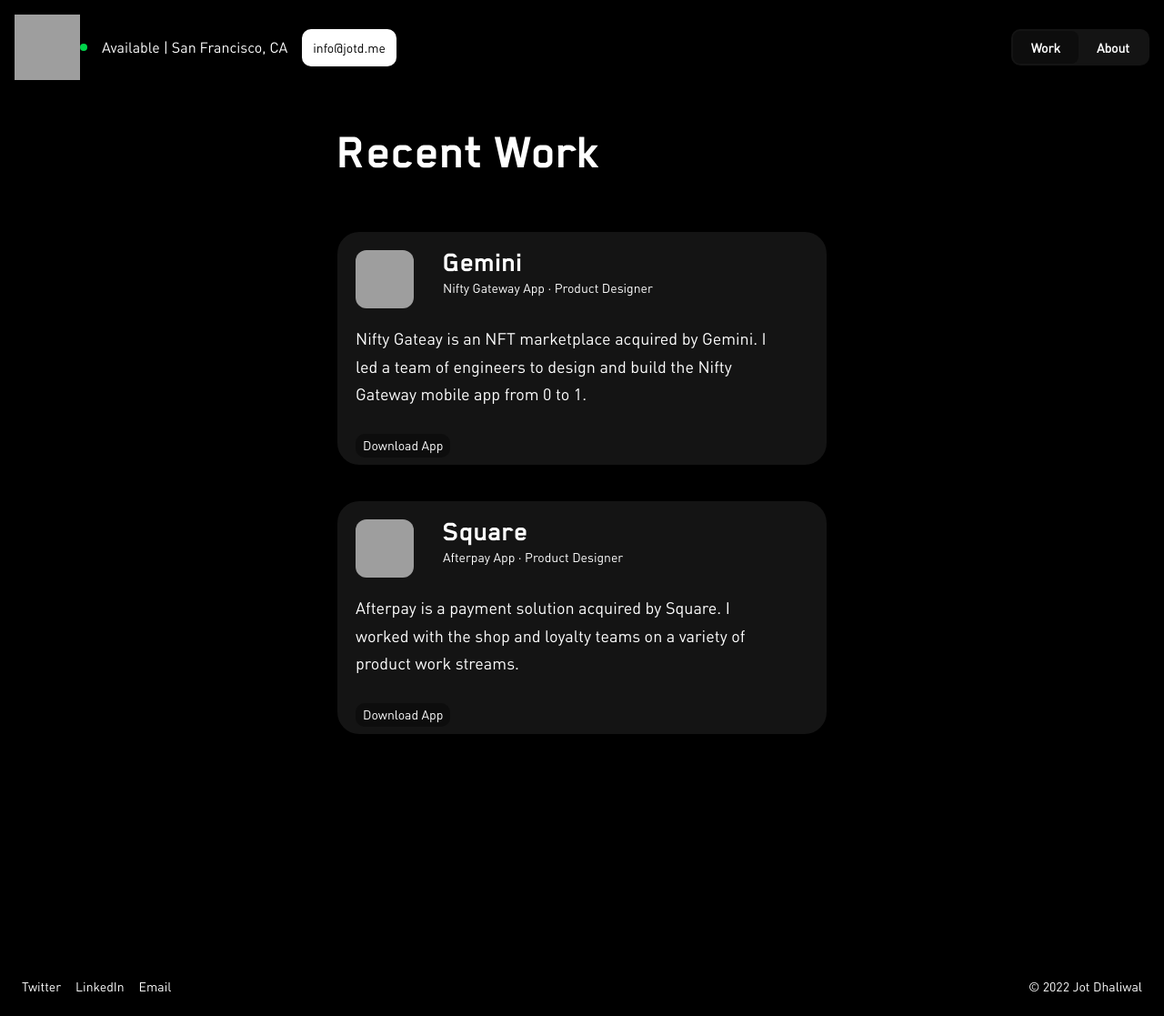
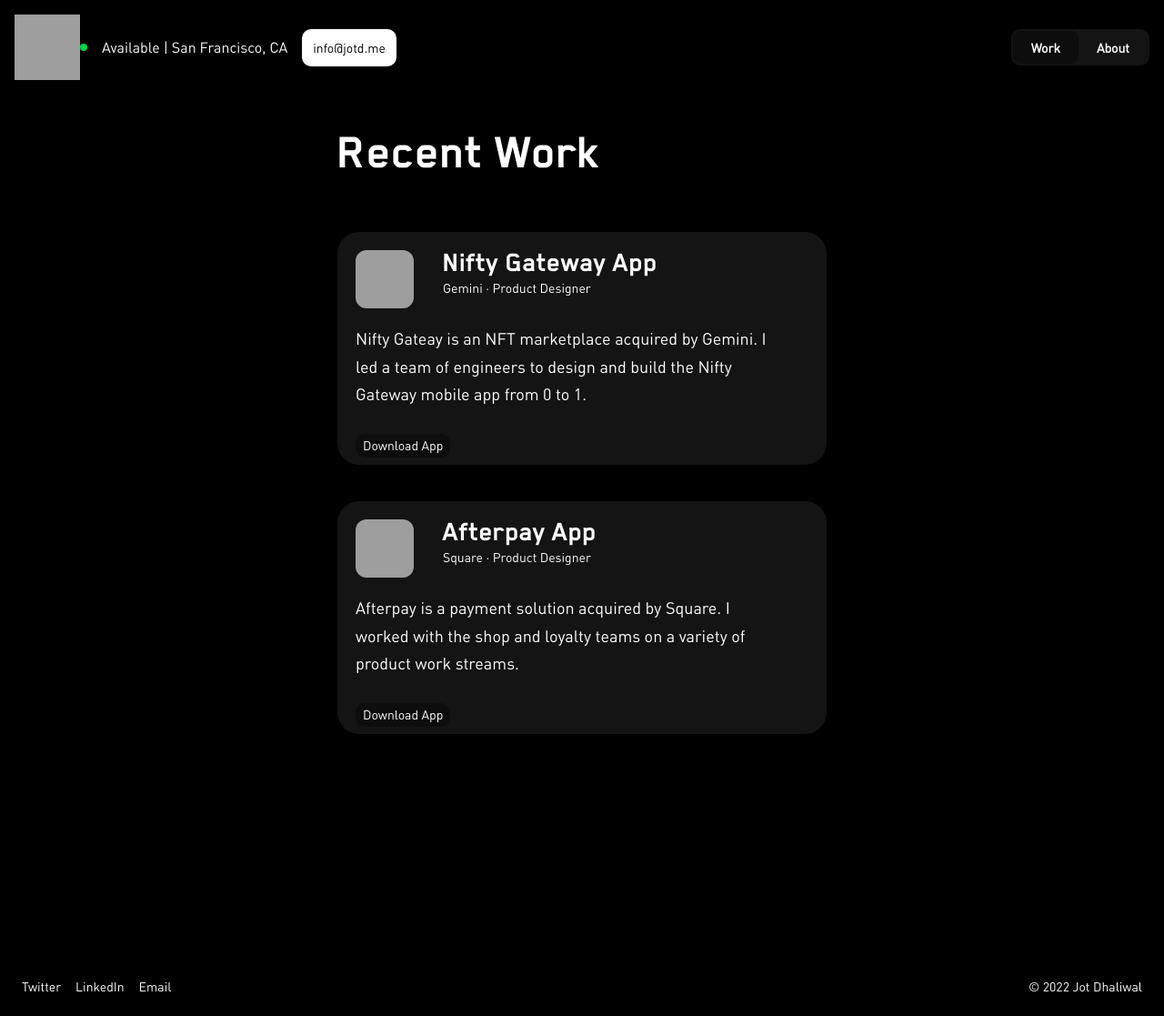
Before and after one commit to jotd/jotd-portfolio, a Jekyll site: the page work/index.html, which Jekyll copies as it is, in a window 1280 px wide and 1117 px high, cut to the strip 0-1117 px from the top of the window. Shown: the whole strip at 91% size. Built offline with Jekyll 4.4.1, drawn with Linux system fonts in a browser that asks for light colours; grey boxes are pictures that could not be loaded.

Commit message:
Update index.html

```diff
--- a/work/index.html
+++ b/work/index.html
@@ -60,8 +60,8 @@
         class="work-logo"
       />
       <div id="margin-below-header" class="work-header-text">
-        <p class="title">Gemini</p>
-        <p class="work-metadata">Nifty Gateway App · Product Designer</p>
+        <p class="title">Nifty Gateway App</p>
+        <p class="work-metadata"> Gemini · Product Designer</p>
         <p class="blurb">
           Nifty Gateay is an NFT marketplace acquired by Gemini.
           I led a team of engineers to design and build the Nifty Gateway mobile app from 0 to 1.
@@ -95,8 +95,8 @@
         class="work-logo"
       />
       <div class="work-header-text">
-        <p class="title">Square</p>
-        <p class="work-metadata">Afterpay App · Product Designer</p>
+        <p class="title">Afterpay App </p>
+        <p class="work-metadata">Square · Product Designer</p>
         <p class="blurb">
          Afterpay is a payment solution acquired by Square.
          I worked with the shop and loyalty teams on a variety of product work streams.
```
